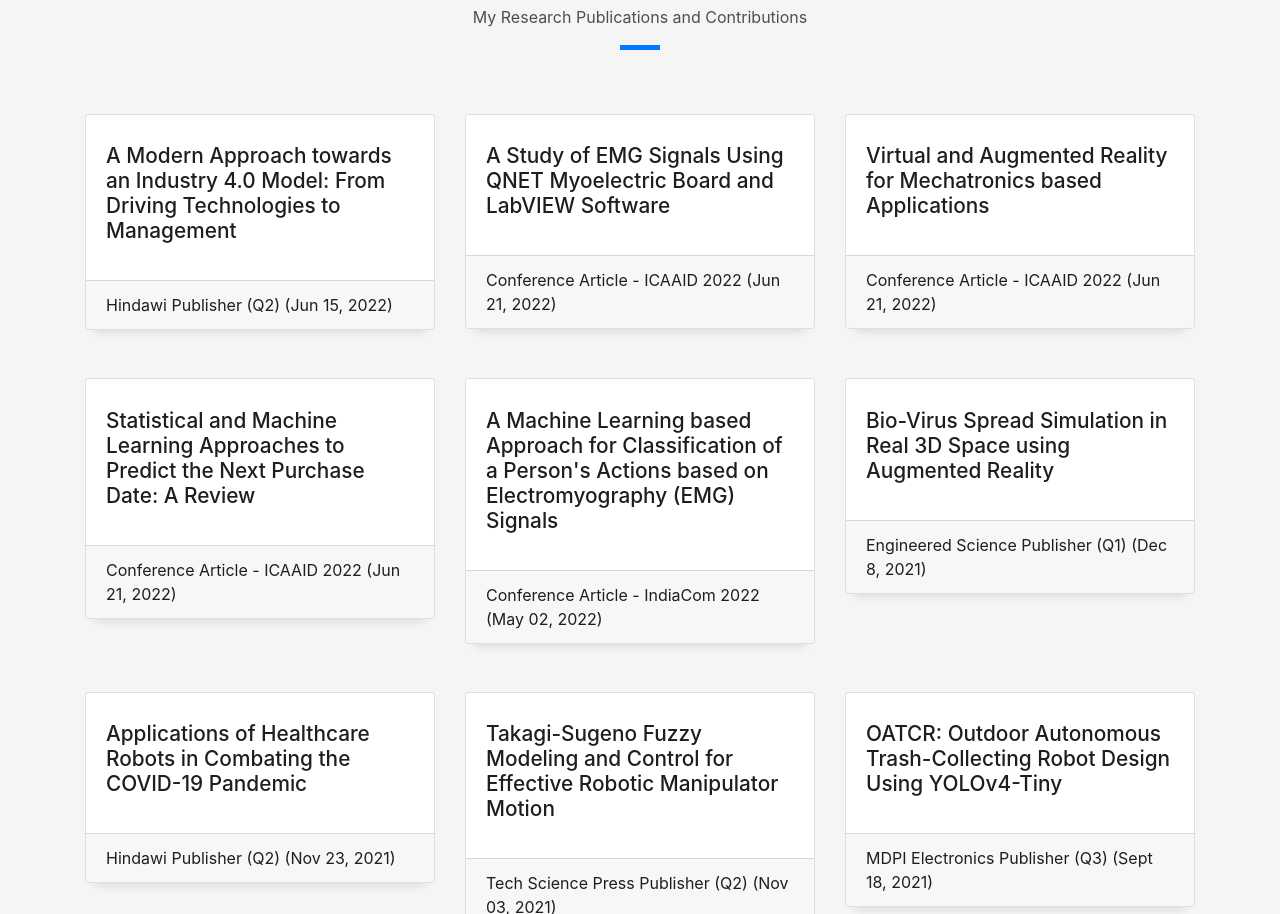
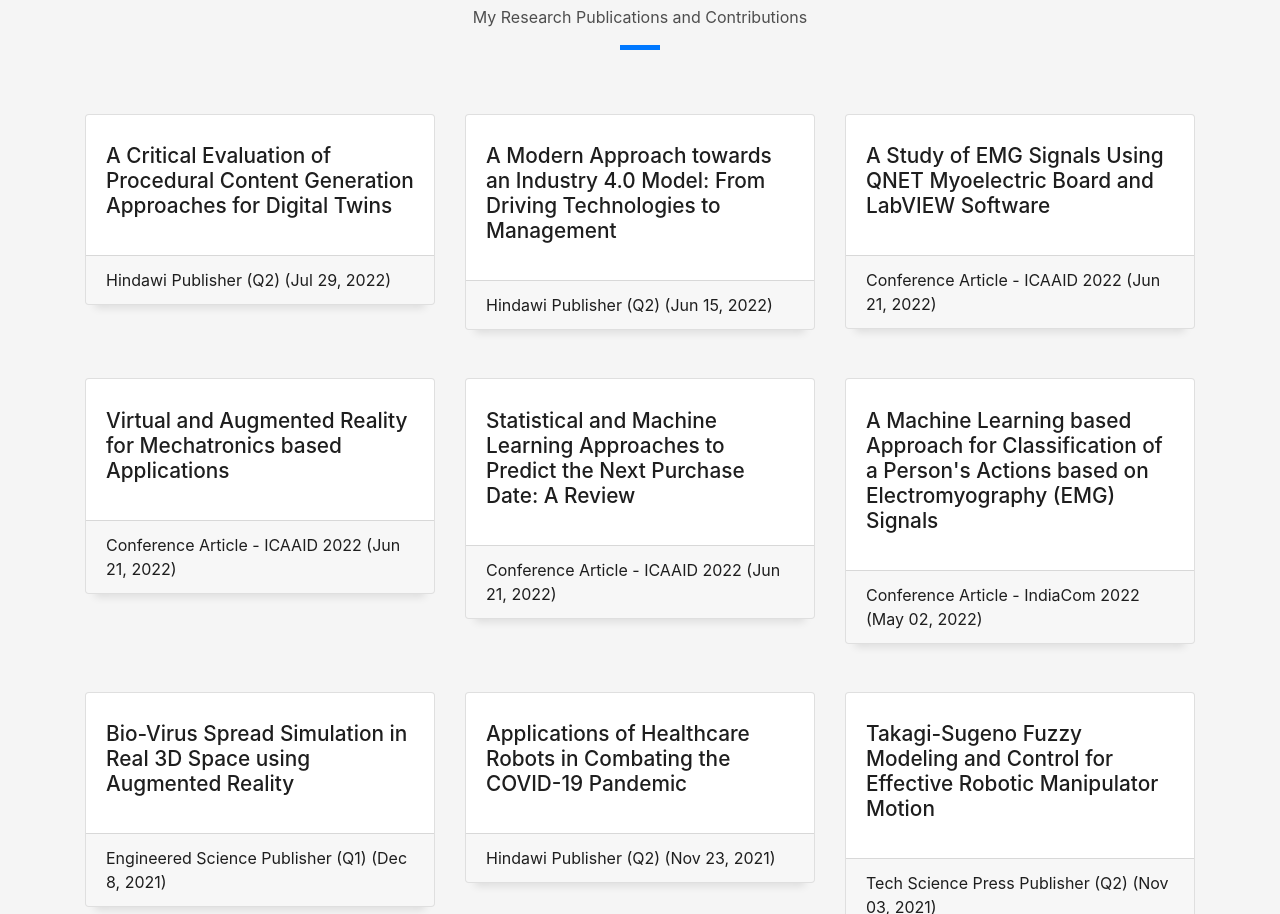
Before and after one commit to PrincyRandhawa/princyrandhawa.github.io, a plain HTML site: page index.html in a window 1280 px wide. Shown: the part 2324-3238 px from the top of the page. Drawn offline with Linux system fonts and the light colour scheme; files whose address does not match are found by name.

Commit message:
edited latest paper

```diff
--- a/index.html
+++ b/index.html
@@ -302,6 +302,29 @@
           </div>
         </div>
         <div class="row">
+
+          <div class="col-md-4">
+            <div class="card card-blog">
+              <div class="card-body">
+                <div class="card-category-box">
+                </div>
+                <h3 class="card-title"><a href="https://www.hindawi.com/journals/js/2022/5629645/" target=”_blank”>
+                  A Critical Evaluation of Procedural Content Generation Approaches for Digital Twins</a></h3>
+                <p class="card-description">
+
+                </p>
+              </div>
+
+              <div class="card-footer">
+                <div class="post-author">
+                  <a href="#">
+                    <span class="author">Hindawi Publisher (Q2) (Jul 29, 2022)</span>
+                  </a>
+                </div>
+              </div>
+            </div>
+          </div>
+
             <div class="col-md-4">
               <div class="card card-blog">
                 <div class="card-body">
```
